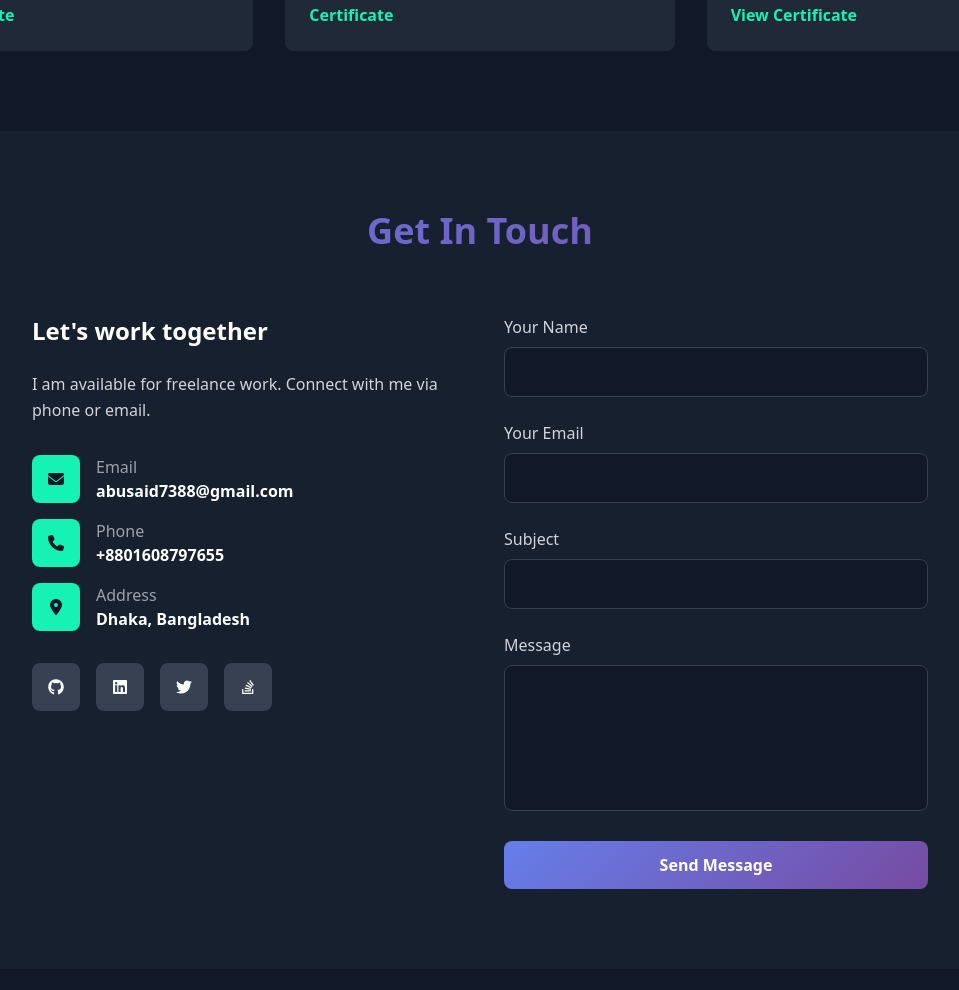
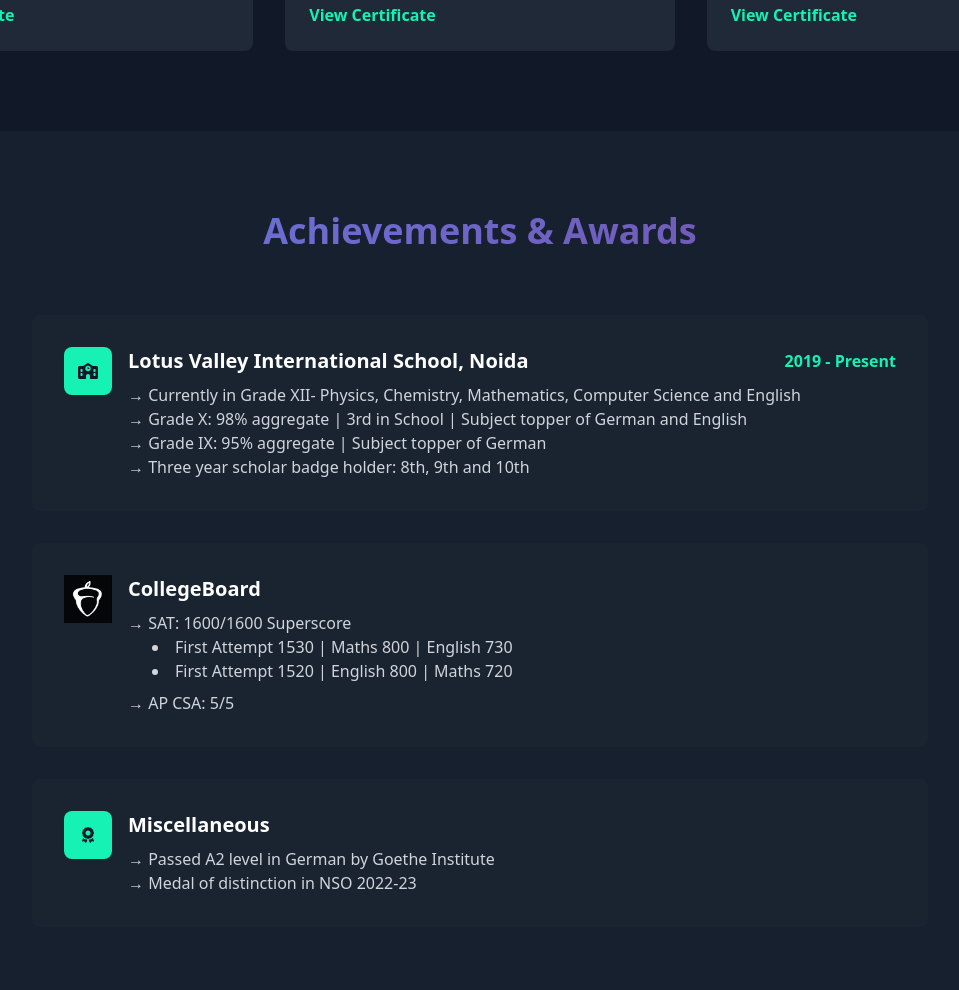
Before and after one commit to Parantap-Mishra/Portfolio, a plain HTML site: page index.html in a window 1280 px wide. Shown: the part 8710-9700 px from the top of the page, without its empty margins (160-1119 px from the left). Drawn offline with nearby package versions, Linux system fonts and the light colour scheme.

Commit message:
Started working on awards section

```diff
--- a/index.html
+++ b/index.html
@@ -789,7 +789,7 @@
                             Credential ID: 96747eb7daddf
                         </p>
                         <div class="flex items-center justify-between">
-                            <span class="text-primary font-semibold"><a href="assets/certs/codingal.png" target="_blank">Certificate</a></span>
+                            <span class="text-primary font-semibold"><a href="assets/certs/codingal.png" target="_blank">View Certificate</a></span>
                         </div>
                     </div>
                 </article>
@@ -819,8 +819,70 @@
         </div>
     </section>
 
+    <!--Awards-->
+    <section id="awards" class="py-20  bg-gray-800/50">
+        <div class="container mx-auto px-6">
+            <h2 class="text-4xl font-bold text-center mb-16 gradient-text">Achievements & Awards</h2>
+            <div class="max-w-4xl mx-auto">
+                <div class="space-y-8">
+                    <div class="bg-gray-800/50 p-8 rounded-lg">
+                        <div class="flex items-start space-x-4">
+                            <div class="w-12 h-12 bg-primary rounded-lg flex items-center justify-center">
+                                <i class="fas fa-school text-gray-900"></i>
+                            </div>
+                            <div class="flex-1">
+                                <div class="flex items-center justify-between mb-2">
+                                    <h3 class="text-xl font-bold">Lotus Valley International School, Noida</h3>
+                                    <span class="text-primary font-semibold">2019 - Present</span>
+                                </div>
+                                <p class="text-gray-300">&#8594; Currently in Grade XII- Physics, Chemistry, Mathematics, Computer Science and English</p>
+                                <p class="text-gray-300">&#8594; Grade X: 98% aggregate | 3rd in School | Subject topper of German and English</p>
+                                <p class="text-gray-300">&#8594; Grade IX: 95% aggregate | Subject topper of German</p>
+                                <p class="text-gray-300">&#8594; Three year scholar badge holder: 8th, 9th and 10th</p>
+                            </div>
+                        </div>
+                    </div>
+
+                    <div class="bg-gray-800/50 p-8 rounded-lg">
+                        <div class="flex items-start space-x-4">
+                            <div class="w-12 h-12 bg-primary rounded-lg flex items-center justify-center">
+                                <img src="assets/images/collegeboard.png">
+                            </div>
+                            <div class="flex-1">
+                                <div class="flex items-center justify-between mb-2">
+                                    <h3 class="text-xl font-bold">CollegeBoard</h3>
+                                </div>
+                                <p class="text-gray-300">&#8594; SAT: 1600/1600 Superscore</p>
+                                <ul class="list-disc list-inside ml-6 text-gray-300 mb-2">
+                                    <li>First Attempt 1530 | Maths 800 | English 730</li>
+                                    <li>First Attempt 1520 | English 800 | Maths 720</li>
+                                </ul>
+                                <p class="text-gray-300">&#8594; AP CSA: 5/5</p>
+                            </div>
+                        </div>
+                    </div>
+
+                    <div class="bg-gray-800/50 p-8 rounded-lg">
+                        <div class="flex items-start space-x-4">
+                            <div class="w-12 h-12 bg-primary rounded-lg flex items-center justify-center">
+                                <i class="fas fa-award text-gray-900"></i>
+                            </div>
+                            <div class="flex-1">
+                                <div class="flex items-center justify-between mb-2">
+                                    <h3 class="text-xl font-bold">Miscellaneous</h3>
+                                </div>
+                                <p class="text-gray-300">&#8594; Passed A2 level in German by Goethe Institute</p>
+                                <p class="text-gray-300">&#8594; Medal of distinction in NSO 2022-23 </p>
+                            </div>
+                        </div>
+                    </div>
+                </div>
+            </div>
+        </div>
+    </section>
+
     <!-- Contact Section -->
-    <section id="contact" class="py-20 bg-gray-800/50">
+    <section id="contact" class="py-20">
         <div class="container mx-auto px-6">
             <h2 class="text-4xl font-bold text-center mb-16 gradient-text">Get In Touch</h2>
             <div class="max-w-4xl mx-auto">
@@ -914,7 +976,7 @@
     </section>
 
     <!-- Footer -->
-    <footer class="py-8 bg-gray-900 text-center">
+    <footer class="py-8   bg-gray-800/50 text-center">
         <div class="container mx-auto px-6">
             <p class="text-gray-400">&copy; 2025 Parantap Mishra. All rights reserved.</p>
             <p class="text-gray-500 text-sm mt-2">Built with HTML, CSS & JavaScript</p>
```
